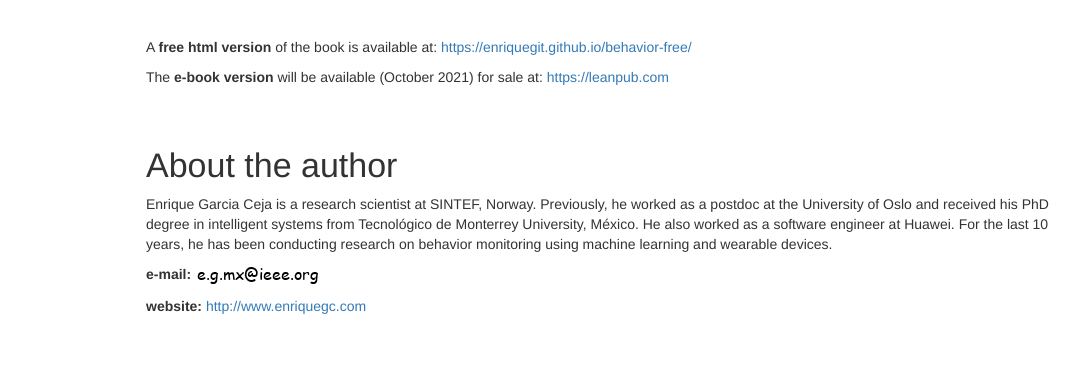
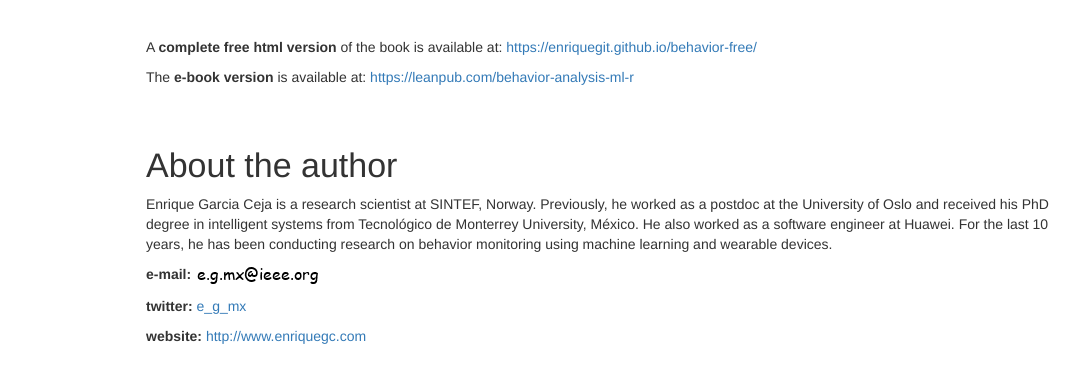
Before and after one commit to enriquegit/behavior, a plain HTML site: page index.html in a window 1280 px wide. Shown: the part 549-932 px from the top of the page, without its empty margins (39-1119 px from the left). Drawn offline with nearby package versions, Linux system fonts and the light colour scheme; some packages are replaced by stand-ins of ours.

Commit message:
Update index.html

```diff
--- a/index.html
+++ b/index.html
@@ -304,14 +304,15 @@ $(document).ready(function () {
 <p></br></p>
 <p><img src="img/cover.png" width="400px" /></p>
 <p></br></p>
-<p>A <strong>free html version</strong> of the book is available at: <a href="https://enriquegit.github.io/behavior-free/" class="uri">https://enriquegit.github.io/behavior-free/</a></p>
-<p>The <strong>e-book version</strong> will be available (October 2021) for sale at: <a href="https://leanpub.com" class="uri">https://leanpub.com</a></p>
+<p>A <strong>complete free html version</strong> of the book is available at: <a href="https://enriquegit.github.io/behavior-free/" class="uri">https://enriquegit.github.io/behavior-free/</a></p>
+<p>The <strong>e-book version</strong> is available at: <a href="https://leanpub.com/behavior-analysis-ml-r" class="uri">https://leanpub.com/behavior-analysis-ml-r</a></p>
 <p></br></br></p>
 </div>
 <div id="about-the-author" class="section level1">
 <h1>About the author</h1>
 <p>Enrique Garcia Ceja is a research scientist at SINTEF, Norway. Previously, he worked as a postdoc at the University of Oslo and received his PhD degree in intelligent systems from Tecnológico de Monterrey University, México. He also worked as a software engineer at Huawei. For the last 10 years, he has been conducting research on behavior monitoring using machine learning and wearable devices.</p>
 <p><strong>e-mail:</strong> <img src="img/randimg.png" /><!-- --></p>
+<p><strong>twitter:</strong> <a href="https://twitter.com/e_g_mx">e_g_mx</a></p>
 <p><strong>website:</strong> <a href="http://www.enriquegc.com" class="uri">http://www.enriquegc.com</a></p>
 </div>
 
```
